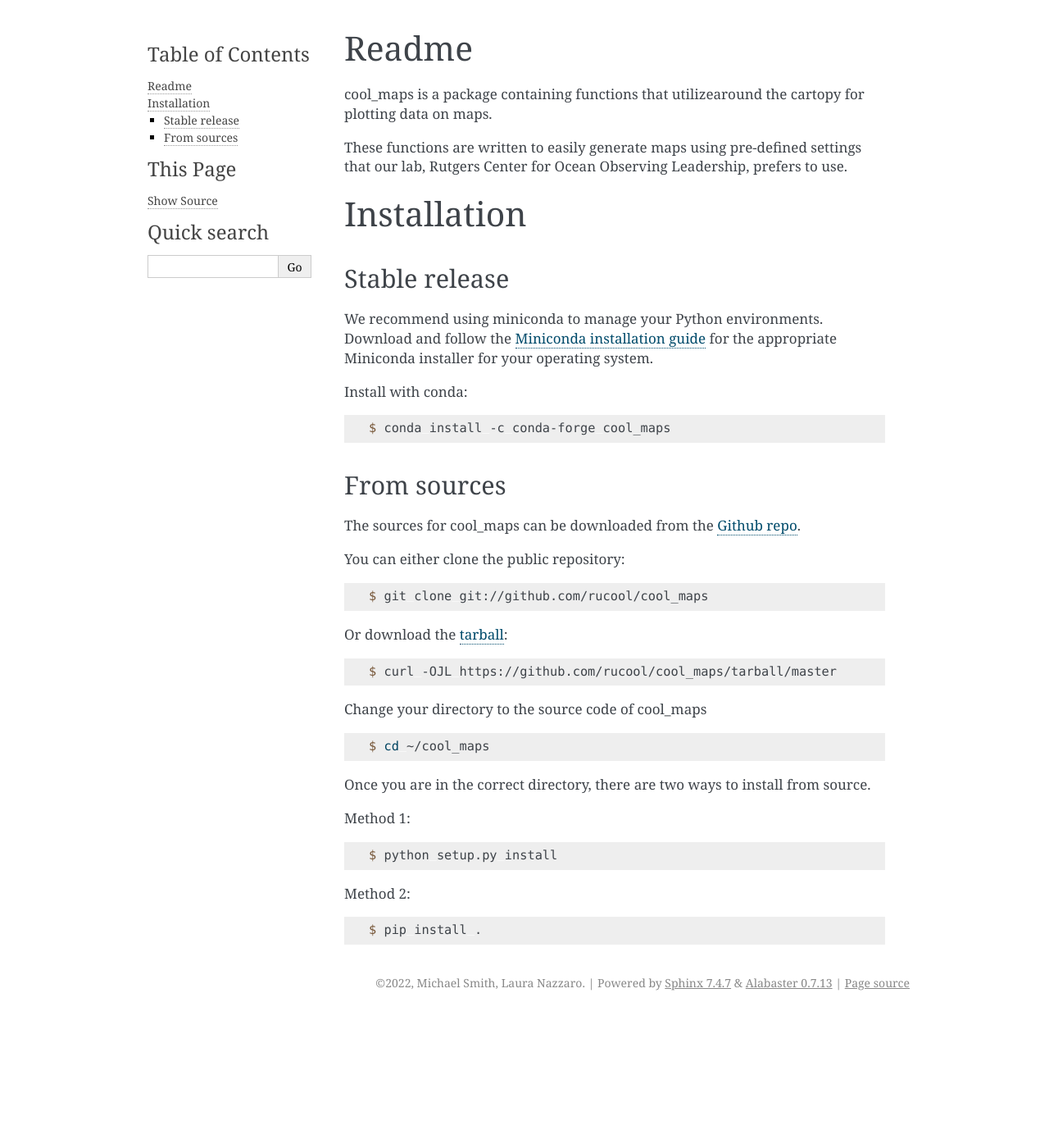
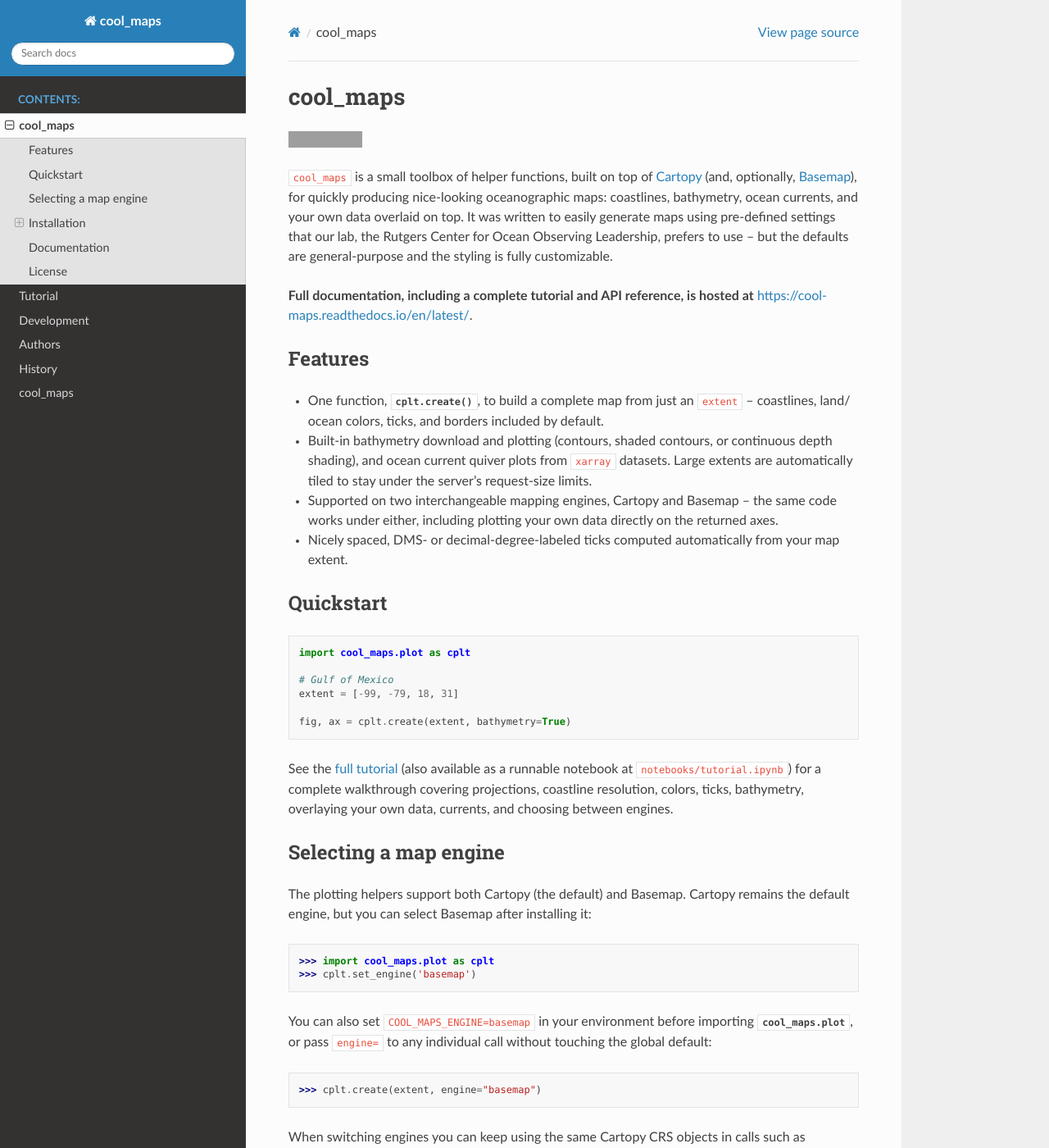
Before and after one commit to rucool/cool_maps, a Sphinx documentation site: the page built from docs/source/readme.rst, in a window 1280 px wide and 1400 px high. Shown: the whole window at 82% size. Built offline with Sphinx 7.4.7 and the Read the Docs theme 3.1.0, drawn with Linux system fonts in a browser that asks for light colours; some of the changed text lies outside the part shown; grey boxes are pictures that could not be loaded.

Commit message:
Restructure documentation for Read the Docs and the new engine/tiling features
Rename usage.rst to tutorial.rst and expand it to cover the Basemap engine,
bathymetry tiling/caching, and the other features added alongside it. Add
.readthedocs.yaml and docs/requirements.txt to build docs on Read the Docs,
regenerate the doc images, and update README/setup.py/environment_dev.yml to
match.

Co-Authored-By: Claude Sonnet 5 <noreply@anthropic.com>

```diff
--- a/README.rst
+++ b/README.rst
@@ -1,25 +1,96 @@
-======
-Readme
-======
+=========
+cool_maps
+=========
 
+.. image:: https://readthedocs.org/projects/cool-maps/badge/?version=latest
+    :target: https://cool-maps.readthedocs.io/en/latest/?badge=latest
+    :alt: Documentation Status
 
 .. .. image:: https://img.shields.io/pypi/v/cool_maps.svg
 ..     :target: https://pypi.python.org/pypi/cool_maps
 
-.. .. image:: https://readthedocs.org/projects/cool_maps/badge/?version=latest
-..         :target: https://cool_maps.readthedocs.io/en/latest/?version=latest
-..         :alt: Documentation Status
-
-.. .. image:: https://github.com/rucool/cool_maps/actions/workflows/python-package.yml/badge.sv
+.. .. image:: https://github.com/rucool/cool_maps/actions/workflows/python-package.yml/badge.svg
 
 
+``cool_maps`` is a small toolbox of helper functions, built on top of `Cartopy
+<https://scitools.org.uk/cartopy/docs/latest/>`_ (and, optionally, `Basemap
+<https://matplotlib.org/basemap/>`_), for quickly producing nice-looking oceanographic maps: coastlines,
+bathymetry, ocean currents, and your own data overlaid on top. It was written to easily generate maps
+using pre-defined settings that our lab, the Rutgers Center for Ocean Observing Leadership, prefers to
+use -- but the defaults are general-purpose and the styling is fully customizable.
 
-cool_maps is a package containing functions that utilizearound the cartopy for plotting data on maps.
-
-These functions are written to easily generate maps using pre-defined settings that our lab, Rutgers Center for Ocean Observing Leadership, prefers to use.
+**Full documentation, including a complete tutorial and API reference, is hosted at**
+https://cool-maps.readthedocs.io/en/latest/.
 
 
-============
+Features
+========
+
+* One function, :func:`cplt.create`, to build a complete map from just an ``extent`` -- coastlines, land/
+  ocean colors, ticks, and borders included by default.
+* Built-in bathymetry download and plotting (contours, shaded contours, or continuous depth shading),
+  and ocean current quiver plots from ``xarray`` datasets. Large extents are automatically tiled to stay
+  under the server's request-size limits.
+* Supported on two interchangeable mapping engines, Cartopy and Basemap -- the same code works under
+  either, including plotting your own data directly on the returned axes.
+* Nicely spaced, DMS- or decimal-degree-labeled ticks computed automatically from your map extent.
+
+
+Quickstart
+==========
+
+::
+
+    import cool_maps.plot as cplt
+
+    # Gulf of Mexico
+    extent = [-99, -79, 18, 31]
+
+    fig, ax = cplt.create(extent, bathymetry=True)
+
+See the `full tutorial <https://cool-maps.readthedocs.io/en/latest/tutorial.html>`_ (also available as a
+runnable notebook at ``notebooks/tutorial.ipynb``) for a complete walkthrough covering projections,
+coastline resolution, colors, ticks, bathymetry, overlaying your own data, currents, and choosing between
+engines.
+
+
+Selecting a map engine
+=======================
+
+The plotting helpers support both Cartopy (the default) and Basemap. Cartopy remains the default engine,
+but you can select Basemap after installing it::
+
+    >>> import cool_maps.plot as cplt
+    >>> cplt.set_engine('basemap')
+
+You can also set ``COOL_MAPS_ENGINE=basemap`` in your environment before importing :mod:`cool_maps.plot`,
+or pass ``engine=`` to any individual call without touching the global default::
+
+    >>> cplt.create(extent, engine="basemap")
+
+When switching engines you can keep using the same Cartopy CRS objects in calls such as
+``cplt.create(..., proj=ccrs.Mercator())``. The Basemap backend will translate a handful of common
+projections automatically; if a CRS cannot be converted, pass the Basemap projection name or keyword
+dictionary instead (for example ``proj={'projection': 'lcc', 'lon_0': -74, 'lat_0': 39}``).
+
+For a Cartopy-free workflow you can use the shared projection keywords provided by cool_maps::
+
+    >>> cplt.create(extent, proj="mercator")
+
+Behind the scenes the string is mapped to the appropriate Cartopy CRS or Basemap projection depending on
+the active engine.
+
+Axes returned by ``create()`` remember which engine they were built with, so you never need to pass
+``engine=`` to ``add_features``/``add_bathymetry``/``add_currents``/``add_ticks`` yourself -- it's inferred
+from the axes. You can also plot directly on the returned axes with ``ax.scatter``/``ax.plot``/``ax.contour``/
+``ax.contourf``/``ax.pcolormesh``/``ax.quiver``/``ax.fill`` using plain lon/lat data; cool_maps injects the
+right ``transform=`` (Cartopy) or ``latlon=True`` (Basemap) for you, so the exact same plotting code works
+under either engine::
+
+    >>> fig, ax = cplt.create(extent, engine="basemap")  # or "cartopy"
+    >>> ax.scatter(lon, lat, c=values)  # no transform=/latlon= needed, regardless of engine
+
+
 Installation
 ============
 
@@ -31,11 +102,23 @@ Miniconda installer for your operating system.
 
 .. _Miniconda installation guide: http://conda.pydata.org/miniconda.html
 
-Install with conda:
+Install with conda (includes Cartopy; the only required engine):
 
 .. code-block:: console
 
     $ conda install -c conda-forge cool_maps
+
+To also enable the optional Basemap engine:
+
+.. code-block:: console
+
+    $ conda install -c conda-forge basemap basemap-data-hires
+
+If you're installing with pip instead, the ``basemap`` extra pulls it in for you:
+
+.. code-block:: console
+
+    $ pip install cool_maps[basemap]
 
 
 From sources
@@ -79,3 +162,17 @@ Method 2:
 
 .. _Github repo: https://github.com/rucool/cool_maps
 .. _tarball: https://github.com/rucool/cool_maps/tarball/master
+
+
+Documentation
+=============
+
+* Full docs, tutorial, and API reference: https://cool-maps.readthedocs.io/en/latest/
+* Runnable tutorial notebook: ``notebooks/tutorial.ipynb``
+* Cartopy/Basemap parity deep-dive and performance comparison: ``notebooks/dual_backend_demo.ipynb``
+
+
+License
+=======
+
+MIT license -- see `LICENSE <https://github.com/rucool/cool_maps/blob/main/LICENSE>`_ for details.
--- /dev/null
+++ b/docs/requirements.txt
@@ -0,0 +1,2 @@
+sphinx
+sphinx_rtd_theme
--- a/docs/source/conf.py
+++ b/docs/source/conf.py
@@ -6,15 +6,21 @@
 # -- Project information -----------------------------------------------------
 # https://www.sphinx-doc.org/en/master/usage/configuration.html#project-information
 
+import cool_maps
+
 project = 'cool_maps'
 copyright = '2022, Michael Smith, Laura Nazzaro'
 author = 'Michael Smith, Laura Nazzaro'
-release = '0.0.4'
+release = cool_maps.__version__
 
 # -- General configuration ---------------------------------------------------
 # https://www.sphinx-doc.org/en/master/usage/configuration.html#general-configuration
 
-extensions = ['sphinx.ext.autodoc']
+extensions = [
+    'sphinx.ext.autodoc',
+    'sphinx.ext.napoleon',  # renders the Google-style Args/Returns docstrings used throughout cool_maps
+    'sphinx.ext.viewcode',
+]
 
 templates_path = ['_templates']
 exclude_patterns = []
@@ -24,5 +30,5 @@ exclude_patterns = []
 # -- Options for HTML output -------------------------------------------------
 # https://www.sphinx-doc.org/en/master/usage/configuration.html#options-for-html-output
 
-html_theme = 'alabaster'
+html_theme = 'sphinx_rtd_theme'
 html_static_path = ['_static']
--- a/docs/source/index.rst
+++ b/docs/source/index.rst
@@ -11,7 +11,7 @@ Welcome to cool_maps's documentation!
    :caption: Contents:
 
    readme
-   usage
+   tutorial
    development
    authors
    history
--- a/environment_dev.yml
+++ b/environment_dev.yml
@@ -3,9 +3,9 @@ channels:
   - conda-forge
   - defaults
 dependencies:
-  - python=3.10.2
+  - python=3.14
   - cartopy
   - matplotlib
   - cmocean
   - oceans
-  - numpy<2.0
+  - numpy
--- a/setup.py
+++ b/setup.py
@@ -53,5 +53,5 @@ setup(
     version=versioneer.get_version(),
     cmdclass=versioneer.get_cmdclass(),
     zip_safe=False,
-    extras_require={},
+    extras_require={"basemap": ["basemap"]},
 )
```
Also changed, not shown: docs/source/tutorial.rst (added, +277 -0 lines), docs/source/usage.rst (deleted, +0 -108 lines), .readthedocs.yaml (added), docs/source/images/output_banded.png (added), docs/source/images/output_bathy.png, docs/source/images/output_bathy2.png, docs/source/images/output_color.png, docs/source/images/output_create.png, docs/source/images/output_custom.png, docs/source/images/output_lambert.png.
